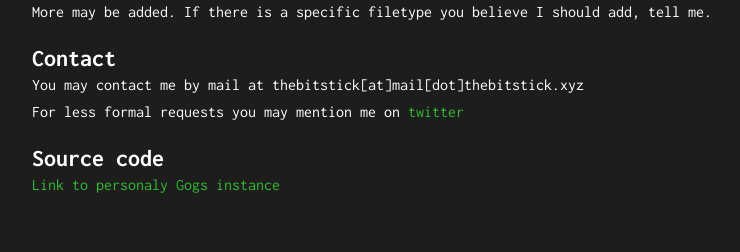
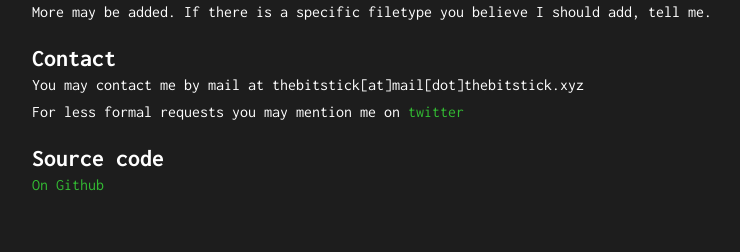
Before and after one commit to Upflask/Upflask, a Flask app: page /terms in a window 1280 px wide. Shown: the part 548-800 px from the top of the page, without its empty margins (163-903 px from the left). Run offline with Flask 2, Linux system fonts and the light colour scheme.

Commit message:
Moved to Github

```diff
--- a/templates/terms.html
+++ b/templates/terms.html
@@ -33,6 +33,6 @@
       <p>You may contact me by mail at thebitstick[at]mail[dot]thebitstick.xyz</p>
       <p>For less formal requests you may mention me on <a href="http://twitter.com/thebitstick">twitter</a></p>
       <h2 id="source-code">Source code</h2>
-      <p><a href="https://git.thebitstick.xyz/thebitstick/Upflask">Link to personaly Gogs instance</a></p>
+      <p><a href="https://github.com/thebitstick/Upflask">On Github</a></p>
       <br>
 {% endblock %}
```
